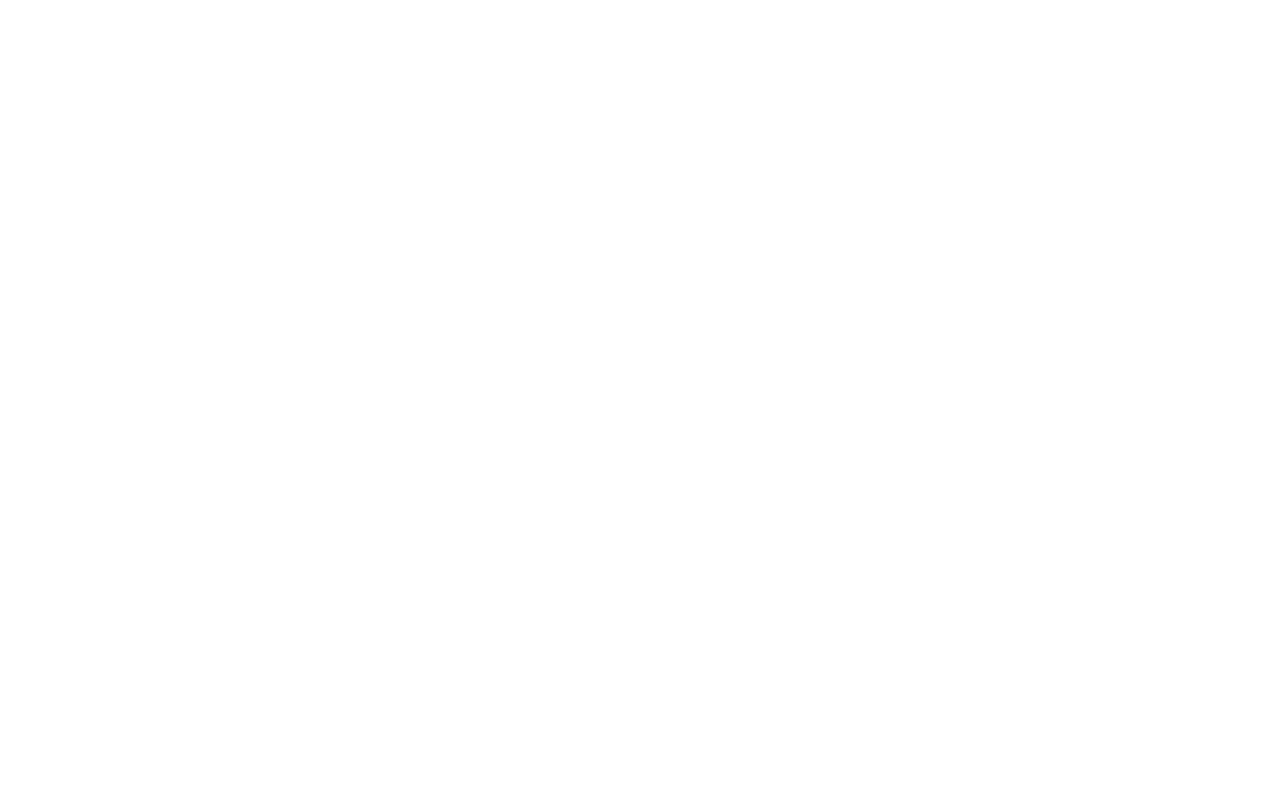
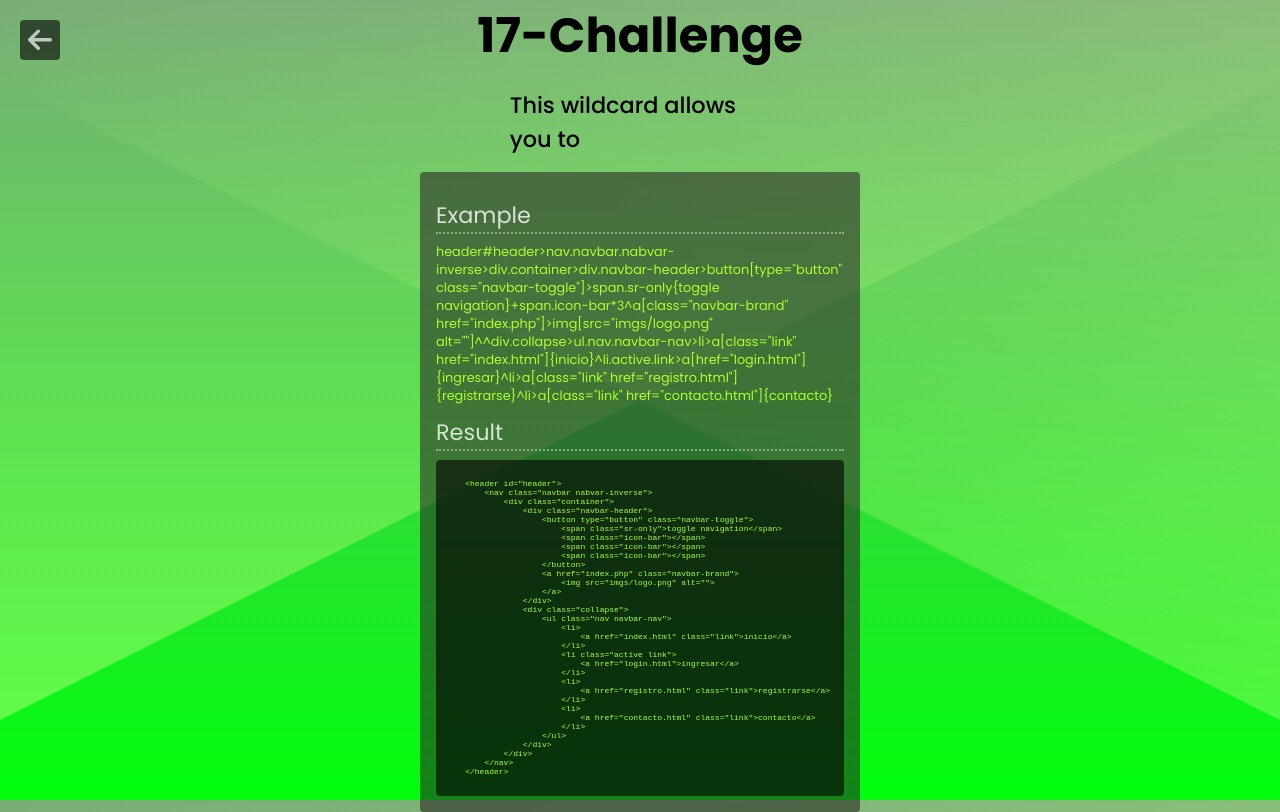
Before and after one commit to SantiM0131/adso2929061, a plain HTML site: page 01-emmet/17-challenge.html in a window 1280 px wide. Drawn offline with Linux system fonts and the light colour scheme.

Commit message:
complete emmet

```diff
--- a/01-emmet/17-challenge.html
+++ b/01-emmet/17-challenge.html
@@ -1,7 +1,79 @@
-<header id="header">
-    <nav class="navbar navbar-inverse">
-        <div class="container">
+<!DOCTYPE html>
+<html lang="en">
+<head>
+    <meta charset="UTF-8">
+    <meta name="viewport" content="width=device-width, initial-scale=1.0">
+    <title>17- challenge</title>
+    <link rel="stylesheet" href="../css/styles.css">
+    <style>
+        body{
+            main{
+                section{
+                    p{
+                        font-size: 0.8rem;
+                    }
+                    xmp{
+                        font-size: 0.5rem;
+                    }
+                }
+            }
+        }
+    </style>
+</head>
+<body class="emmet">
+    <nav>
+        <a href="index.html">
+            <svg xmlns="http://www.w3.org/2000/svg" viewBox="0 0 448 512"><!--!Font Awesome Free 6.5.2 by @fontawesome - https://fontawesome.com License - https://fontawesome.com/license/free Copyright 2024 Fonticons, Inc.--><path fill="#ffffff" d="M9.4 233.4c-12.5 12.5-12.5 32.8 0 45.3l160 160c12.5 12.5 32.8 12.5 45.3 0s12.5-32.8 0-45.3L109.2 288 416 288c17.7 0 32-14.3 32-32s-14.3-32-32-32l-306.7 0L214.6 118.6c12.5-12.5 12.5-32.8 0-45.3s-32.8-12.5-45.3 0l-160 160z"/></svg>
+            </a>
+    </nav>
+    <main>
+        <header>
+            <h1>17-Challenge</h1>
+            <h2>This wildcard allows you to </h2>
+        </header>
+        <section>
+            <h3>Example</h3>
+            <p>
+                header#header>nav.navbar.nabvar-inverse>div.container>div.navbar-header>button[type="button" class="navbar-toggle"]>span.sr-only{toggle navigation}+span.icon-bar*3^a[class="navbar-brand" href="index.php"]>img[src="imgs/logo.png" alt=""]^^div.collapse>ul.nav.navbar-nav>li>a[class="link" href="index.html"]{inicio}^li.active.link>a[href="login.html"]{ingresar}^li>a[class="link" href="registro.html"]{registrarse}^li>a[class="link" href="contacto.html"]{contacto}
+           </p>
+            <h3>Result</h3>
+    <!----------------------->
+<xmp>
+    <header id="header">
+        <nav class="navbar nabvar-inverse">
+            <div class="container">
+                <div class="navbar-header">
+                    <button type="button" class="navbar-toggle">
+                        <span class="sr-only">toggle navigation</span>
+                        <span class="icon-bar"></span>
+                        <span class="icon-bar"></span>
+                        <span class="icon-bar"></span>
+                    </button>
+                    <a href="index.php" class="navbar-brand">
+                        <img src="imgs/logo.png" alt="">
+                    </a>
+                </div>
+                <div class="collapse">
+                    <ul class="nav navbar-nav">
+                        <li>
+                            <a href="index.html" class="link">inicio</a>
+                        </li>
+                        <li class="active link">
+                            <a href="login.html">ingresar</a>
+                        </li>
+                        <li>
+                            <a href="registro.html" class="link">registrarse</a>
+                        </li>
+                        <li>
+                            <a href="contacto.html" class="link">contacto</a>
+                        </li>
+                    </ul>
+                </div>
+            </div>
+        </nav>
+    </header>
+</xmp>
+        </section>
+    </main>
 
-        </div>
-    </nav>
-</header>
+</body>
```
Also changed, not shown: index.html (+1 -1 lines).
